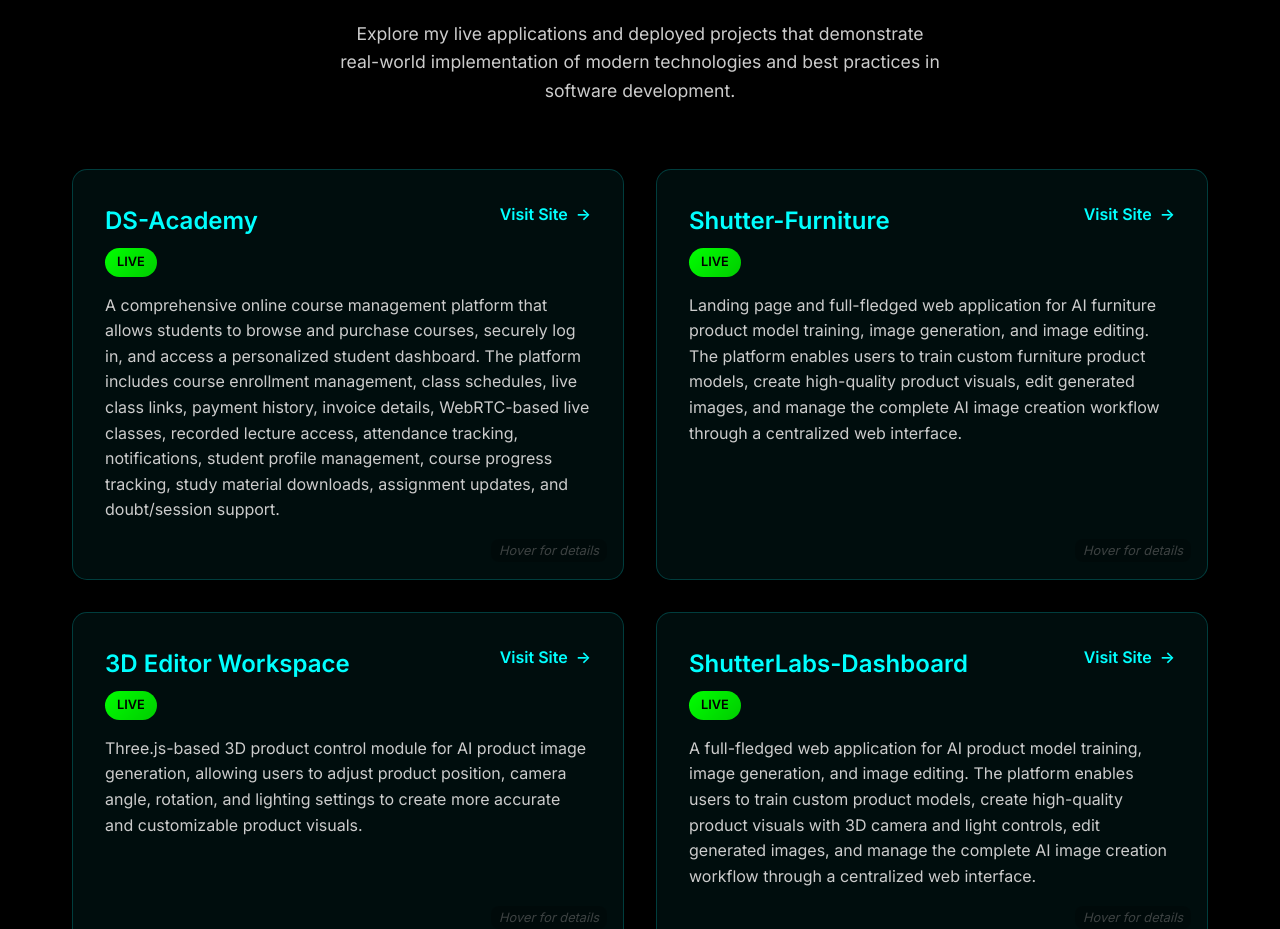
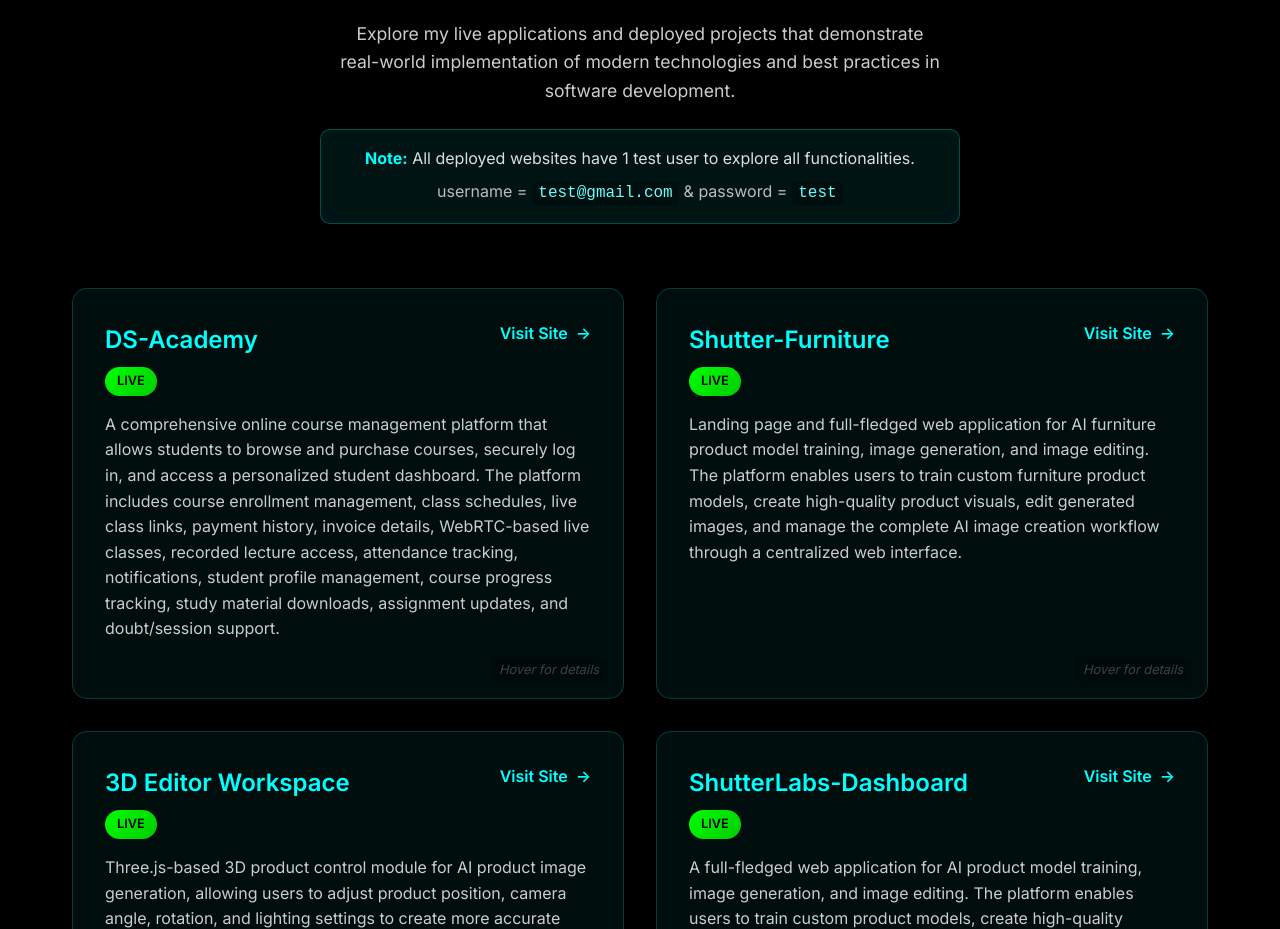
Before and after one commit to deveshd01/Devesh-Portfolio, a React (Create React App) app: page / in a window 1280 px wide. Shown: the part 2700-3629 px from the top of the page. Built offline with nearby package versions, Linux system fonts and the light colour scheme.

Commit message:
test@gmail

```diff
--- a/src/App.css
+++ b/src/App.css
@@ -2459,6 +2459,36 @@ main {
   max-width: 600px;
   margin: 0 auto;
   line-height: 1.6;
+}
+
+.deployments-test-note {
+  max-width: 640px;
+  margin: 1.5rem auto 0;
+  padding: 1rem 1.25rem;
+  background: rgba(0, 255, 255, 0.08);
+  border: 1px solid rgba(0, 255, 255, 0.25);
+  border-radius: 10px;
+  font-size: clamp(0.95rem, 2vw, 1rem);
+  color: #ddd;
+  line-height: 1.6;
+}
+
+.deployments-test-note strong {
+  color: #00ffff;
+}
+
+.deployments-credentials {
+  display: block;
+  margin-top: 0.5rem;
+  color: #bbb;
+}
+
+.deployments-credentials code {
+  background: rgba(0, 0, 0, 0.3);
+  padding: 0.15rem 0.4rem;
+  border-radius: 4px;
+  color: #66ffff;
+  font-family: 'Courier New', monospace;
 }
 
 .deployments-grid {
--- a/src/components/Deployments.js
+++ b/src/components/Deployments.js
@@ -19,6 +19,12 @@ const Deployments = () => {
               Explore my live applications and deployed projects that demonstrate real-world implementation
               of modern technologies and best practices in software development.
             </p>
+            <div className="deployments-test-note">
+              <strong>Note:</strong> All deployed websites have 1 test user to explore all functionalities.
+              <span className="deployments-credentials">
+                username = <code>test@gmail.com</code> &amp; password = <code>test</code>
+              </span>
+            </div>
           </div>
         </div>
 
```
